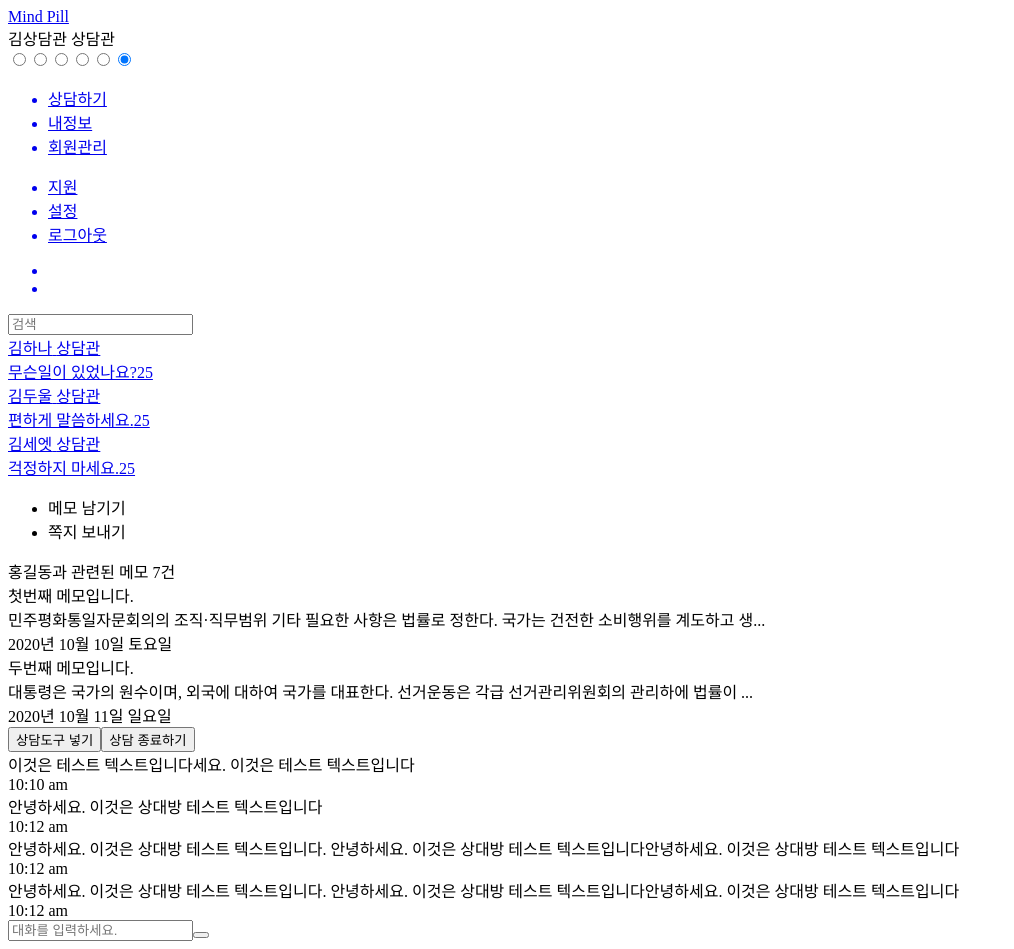
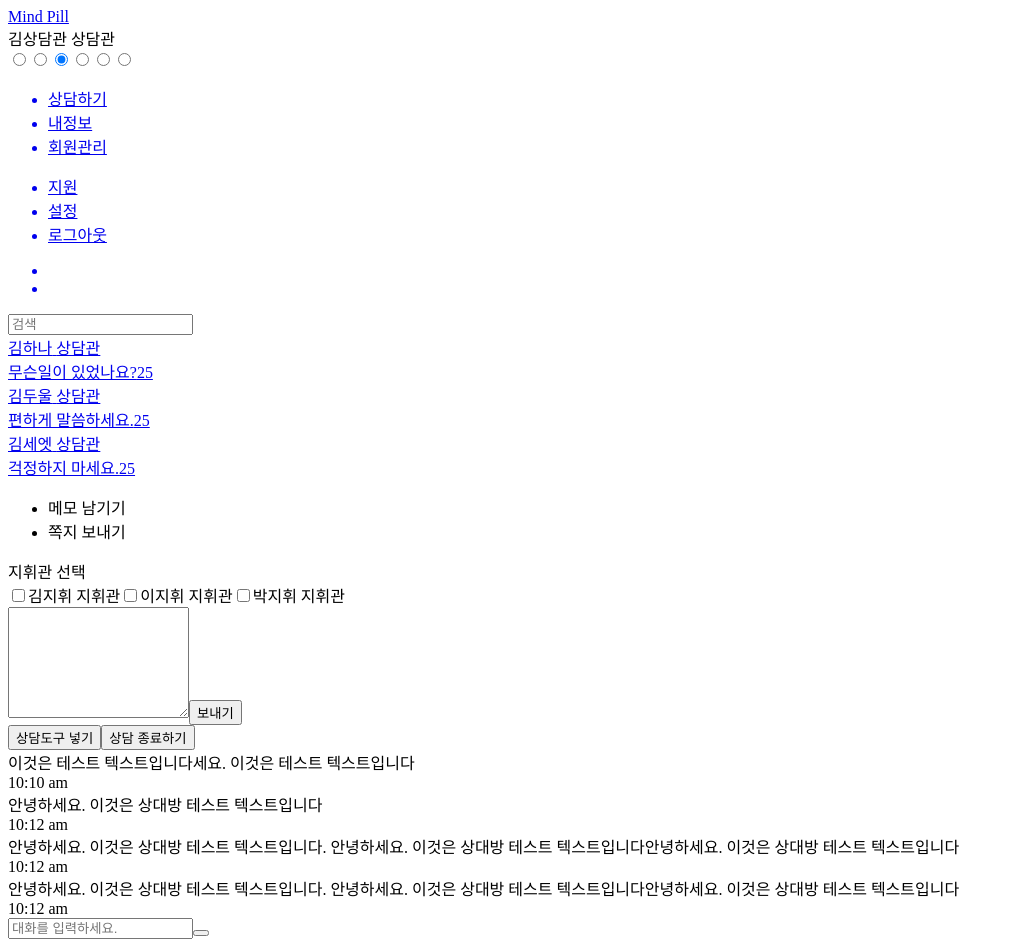
Before and after one commit to osamhack2020/WEB_mindpill_mindpill, a React app: page /counsel/counselrooms/111111 in a window 1280 px wide. Shown: the whole page, without its empty margins (0-1014 px from the left). Built offline with nearby package versions, Linux system fonts and the light colour scheme; the HTML template or start-up script is replaced by a standard one.

Commit message:
상담관 지휘관 쪽찌 기능 생성

```diff
--- a/frontend/assets/scss/basic.scss
+++ b/frontend/assets/scss/basic.scss
@@ -170,7 +170,6 @@ a > p {
 label {
   width: 100%;
   font-weight: $bold;
-  margin-bottom: 0.5rem;
 }
 
 html * {
--- a/frontend/assets/scss/counsel.scss
+++ b/frontend/assets/scss/counsel.scss
@@ -366,6 +366,51 @@
             }
           }
         }
+        .toolbox-message {
+          width: 100%;
+          .toolbox-message-header {
+            font-size: 1.2rem;
+            box-shadow: $shadow;
+            background-color: $white;
+            width: 100%;
+            font-weight: $bold;
+            position: relative;
+            z-index: 85;
+            .header-text {
+              padding: 1rem;
+              line-height: 2rem;
+            }
+            .header-commanders {
+              padding-bottom: 1rem;
+              .header-commander {
+                display: block;
+                padding: 0.5rem 1rem;
+                input {
+                  margin-right: 0.5rem;
+                }
+              }
+            }
+          }
+          .toolbox-message-content {
+            width: 100%;
+            padding: 1rem;
+            display: flex;
+            flex-direction: column;
+            textarea {
+              border: 1px solid $gray;
+              border-radius: 1rem;
+              width: 100%;
+              padding: 1rem;
+              resize: none;
+            }
+            button {
+              margin-top: 0.5rem;
+              &:last-child {
+                margin-left: auto;
+              }
+            }
+          }
+        }
       }
     }
     .current-counselroom {
--- a/frontend/src/components/CounselToolbox.tsx
+++ b/frontend/src/components/CounselToolbox.tsx
@@ -1,14 +1,44 @@
 import React, { useEffect, useState } from 'react'
 
 import database from '../tempDatabase'
+import SelectBox from './SelectBox'
 
 export function MessageTool() {
+  type commander = {
+    id: number
+    name: string
+  }
+
+  const [commanders, setCommanders] = useState<commander[]>([])
+
+  function getCommanders() {
+    // 지휘관 목록을 가져올 수 있는 api 가 지정되어야 합니다.
+    let data = database.API_COUNSELOR_COMMANDERS
+    setCommanders(data)
+  }
+
+  useEffect(() => {
+    getCommanders()
+  }, [])
+
   return (
     <div className="toolbox-message">
       <div className="toolbox-message-header">
-        <span>해당 상담에 대하여 메세지 보내기</span>
+        <div className="header-text">지휘관 선택</div>
+        <div className="header-commanders">
+          {commanders.map((commander, index) => (
+            <label className="header-commander" key={index}>
+              <input type="checkbox" value={commander.id} name="commander" />
+              {commander.name} 지휘관
+            </label>
+          ))}
+        </div>
       </div>
-      <div className="toolbox-message-content"></div>
+      <div className="toolbox-message-content">
+        <textarea rows={7}></textarea>
+        <button className="letter">보내기</button>
+      </div>
+      <div className="toolbox-message-helper"></div>
     </div>
   )
 }
@@ -46,7 +76,7 @@ export function MemoTool() {
 
   function getPreviousMemo() {
     //이전 메모를 불러올 수 있는 api 를 지정해야합니다.
-    const data = database.API_PREVIOUS_MEMOS
+    const data = database.API_COUNSELOR_PREVIOUS_MEMOS
     setPreviousMemos(data)
   }
 
@@ -59,7 +89,7 @@ export function MemoTool() {
     <div className="toolbox-memo">
       <div className="toolbox-memo-header">
         <div className="header-content">
-          {add ? <span>새 메모</span> : <span>홍길동과 관련된 메모 7건</span>}
+          {add ? <span>새 메모</span> : <span>홍길동과 관련된 메모 {previousMemos.length}건</span>}
 
           <span className="add" onClick={handleAddClick}>
             {add ? <i className="fas fa-times"></i> : <i className="fas fa-plus"></i>}
@@ -82,7 +112,7 @@ export function MemoTool() {
 }
 
 export default function Toolbox() {
-  const [tab, setTab] = useState<number>(0)
+  const [tab, setTab] = useState<number>(1)
   return (
     <div className="toolbox">
       <div className="toolbox-navbar">
--- a/frontend/src/components/SelectBox.tsx
+++ b/frontend/src/components/SelectBox.tsx
@@ -56,7 +56,7 @@ export default function SelectBox({ name, values, placeholder, required }: Selec
           '/' +
           values.reduce((a, c) => {
             return (a = a + '|' + c)
-          }) +
+          }, '') +
           '/'
         }
       />
--- a/frontend/src/pages/Layout.tsx
+++ b/frontend/src/pages/Layout.tsx
@@ -32,10 +32,10 @@ function Layout({ user, children, changeUser }: LayoutProps) {
         <div className="login-simulator">
           <input onClick={handleLoginSimulator} type="radio" id="serviceManager" name="login" value="1" />
           <input onClick={handleLoginSimulator} type="radio" id="regimentManager" name="login" value="2" />
-          <input onClick={handleLoginSimulator} type="radio" id="commander" name="login" value="3" />
+          <input onClick={handleLoginSimulator} type="radio" id="commander" name="login" value="3" defaultChecked />
           <input onClick={handleLoginSimulator} type="radio" id="counselor" name="login" value="4" />
           <input onClick={handleLoginSimulator} type="radio" id="standardUser" name="login" value="5" />
-          <input onClick={handleLoginSimulator} type="radio" id="noUser" name="login" value="6" defaultChecked />
+          <input onClick={handleLoginSimulator} type="radio" id="noUser" name="login" value="6" />
         </div>
       </div>
       <div className="page-content-container">
--- a/frontend/src/tempDatabase.tsx
+++ b/frontend/src/tempDatabase.tsx
@@ -128,7 +128,7 @@ const database = {
     null
   ],
 
-  API_PREVIOUS_MEMOS: [
+  API_COUNSELOR_PREVIOUS_MEMOS: [
     {
       title: '첫번째 메모입니다.',
       content:
@@ -141,6 +141,21 @@ const database = {
         '대통령은 국가의 원수이며, 외국에 대하여 국가를 대표한다. 선거운동은 각급 선거관리위원회의 관리하에 법률이 정하는 범위안에서 하되, 균등한 기회가 보장되어야 한다.',
       timestamp: '2020년 10월 11일 일요일'
     }
+  ],
+
+  API_COUNSELOR_COMMANDERS: [
+    {
+      id: 123456,
+      name: '김지휘'
+    },
+    {
+      id: 122342,
+      name: '이지휘'
+    },
+    {
+      id: 443256,
+      name: '박지휘'
+    }
   ]
 }
 export default database
```
Also changed, not shown: frontend/assets/scss/input.scss (+9 -7 lines).
